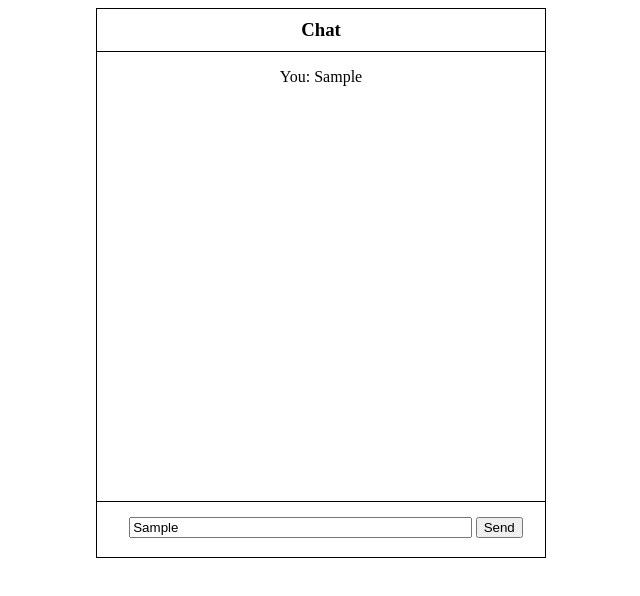
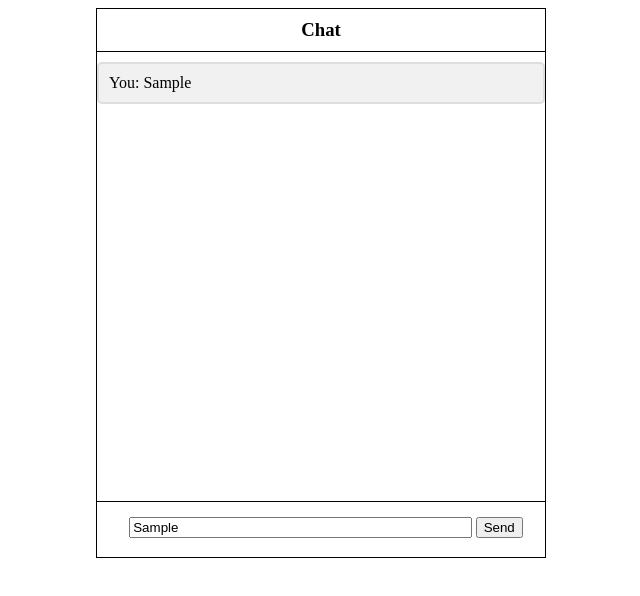
Before and after one commit to kajah90/Oblig1_ID303911, a website: page CommClient/public_html/chatWindow.html in a window 1280 px wide. Both pictures are taken after typing "Sample" into the empty fields and a click on the input "Send". Shown: the whole page, without its empty margins (319-959 px from the left). Drawn offline with Linux system fonts and the light colour scheme.

Commit message:
chat message styling, cleaned up some js

```diff
--- a/CommClient/public_html/clientCss.css
+++ b/CommClient/public_html/clientCss.css
@@ -36,6 +36,7 @@ and open the template in the editor.
     height: 450px;
     overflow-y: scroll;
     border-bottom: 1.5px solid black;
+    text-align: left;
 }
 
 #chatsContainer > #textbox {
@@ -49,3 +50,14 @@ and open the template in the editor.
 body {
     text-align: center;
 }
+
+/*messages in chat, style borrowed from W3schools.com*/
+#chatMessage {
+
+    border: 2px solid #dedede;
+    background-color: #f1f1f1;
+    border-radius: 5px;
+    padding: 10px;
+    margin: 10px 0;
+
+}
--- a/CommClient/public_html/clientJS.js
+++ b/CommClient/public_html/clientJS.js
@@ -10,11 +10,11 @@ function postMessage(message) {
 
     //TODO later, send message to server
     var post = document.createElement("p");
+    post.id = 'chatMessage';
     post.style.wordWrap = "break-word";
     post.innerHTML = "You: " + message;
     console.log(post);
     screen = document.getElementById("chat");
     screen.appendChild(post);
 
-
 }
```
